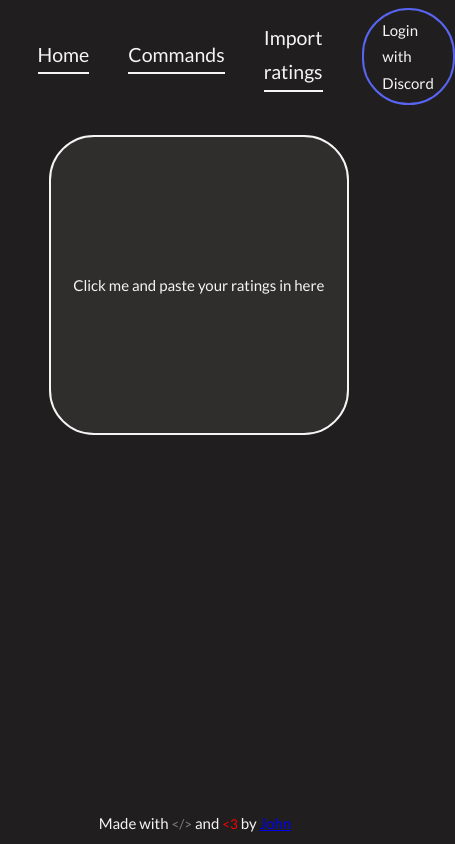
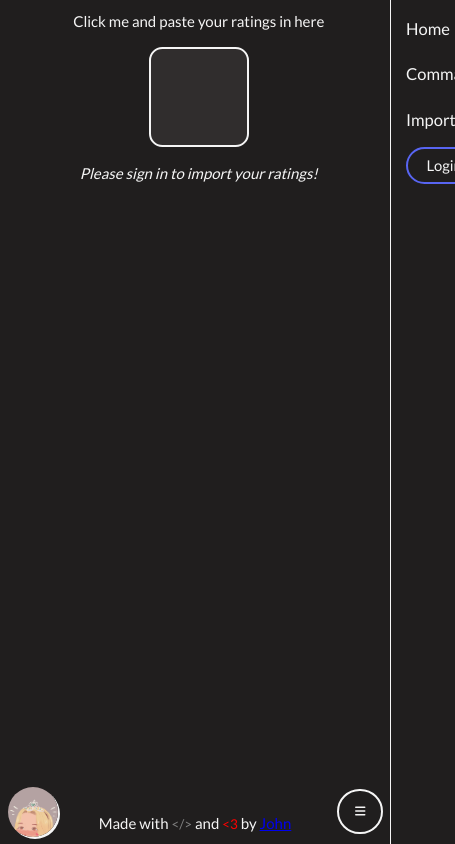
Before and after one commit to gowon-bot/gowon.ca, a React (Create React App) app: page /import-ratings in a window 390 px wide. Shown: the whole page, 455 px wide, since content can reach past the window. Built offline with nearby package versions, Linux system fonts and the light colour scheme; no server answers.

Commit message:
Make website mobile friendly

```diff
--- a/package.json
+++ b/package.json
@@ -4,6 +4,9 @@
   "private": true,
   "dependencies": {
     "@apollo/client": "^3.3.20",
+    "@fortawesome/fontawesome-svg-core": "^1.3.0",
+    "@fortawesome/free-solid-svg-icons": "^6.0.0",
+    "@fortawesome/react-fontawesome": "^0.1.17",
     "@reduxjs/toolkit": "^1.6.0",
     "@testing-library/jest-dom": "^5.11.4",
     "@testing-library/react": "^11.1.0",
--- a/src/components/Navbar/Navbar.scss
+++ b/src/components/Navbar/Navbar.scss
@@ -1,3 +1,5 @@
+$mobile-width: 40em;
+
 .Navbar {
   width: 100%;
   padding: 0.5em;
@@ -5,57 +7,117 @@
   display: flex;
   align-items: center;
 
-  .logo {
-    width: 50px;
-    height: 50px;
-    overflow: hidden;
-    border-radius: 50%;
-    box-shadow: 2px 2px var(--color-primary);
-
-    &:hover {
-      cursor: pointer;
-    }
-
-    &:active {
-      transform: translate(2px, 2px);
-      box-shadow: 0px 0px;
-    }
+  @media only screen and (max-width: $mobile-width) {
+    position: fixed;
+    width: 100vw;
+    bottom: 0;
+    justify-content: space-between;
   }
 
-  .navbar-item,
-  .menu-item {
-    margin-right: 2em;
-  }
-
-  .menu-item {
-    border-bottom: var(--color-primary) 2px solid;
-
-    &:hover {
-      border-color: #02bca1;
+  @media only screen and (min-width: $mobile-width) {
+    .navbar-item,
+    .menu-item {
+      margin-right: 2em;
     }
-  }
-
-  .push {
-    margin-left: auto;
   }
 }
 
-.logo-container {
+.menu-items {
+  width: 100%;
   display: flex;
-  align-items: center;
+
+  @media only screen and (max-width: $mobile-width) {
+    height: 100%;
+    width: 60%;
+    position: fixed;
+    right: 0;
+    top: 0;
+    border-left: 1px var(--color-primary) solid;
+
+    flex-direction: column;
+    background-color: var(--background-primary);
+    padding-top: 1rem;
+
+    transition: 0.3s ease-in-out;
+
+    &.closed {
+      transform: translateX(100%);
+    }
+
+    &.open {
+      transform: translateX(0%);
+    }
+  }
 }
 
 .menu-item,
 .menu-item:visited {
   color: var(--color-primary);
   text-decoration: none;
-  font-size: 1.3em;
+  padding: 0 1rem;
+  cursor: pointer;
+  border-bottom: var(--color-primary) 2px solid;
+  font-size: 1.2em;
+
+  &:not(.user-item):hover {
+    border-color: #02bca1;
+    color: #02bca1;
+  }
+
+  @media only screen and (max-width: $mobile-width) {
+    font-size: 1.1em;
+    border: none;
+    margin-bottom: 1em;
+  }
+}
+
+.user-item {
+  border: none;
+}
+
+.hamburger-button {
+  cursor: pointer;
+  height: 3rem;
+  width: 3rem;
+  position: relative;
+  font-size: 12px;
+
+  display: none;
+
+  @media only screen and (max-width: $mobile-width) {
+    display: block;
+  }
+
+  .lines {
+    font-size: 2em;
+    text-align: center;
+  }
+}
+
+.logo {
+  width: 50px;
+  height: 50px;
+  border-radius: 50%;
+  box-shadow: 2px 2px var(--color-primary);
 
   &:hover {
-    color: #02bca1;
+    cursor: pointer;
+  }
+
+  &:active {
+    transform: translate(2px, 2px);
+    box-shadow: 0px 0px;
   }
 }
 
 .grow {
-  flex-grow: 1;
+  @media only screen and (min-width: $mobile-width) {
+    flex-grow: 1;
+  }
 }
+
+.discord-login-button {
+  @media only screen and (max-width: $mobile-width) {
+    font-size: 0.9em;
+  }
+}
--- a/src/components/Navbar/Navbar.tsx
+++ b/src/components/Navbar/Navbar.tsx
@@ -1,10 +1,12 @@
-import React, { useState, useEffect } from "react";
+import React, { useState, useEffect, useRef } from "react";
 import "./Navbar.scss";
 import GowonLogo from "../../assets/gowonnies.png";
 import { useAppSelector } from "../../hooks";
 import { UserDisplay } from "./UserDisplay/UserDisplay";
 import { Link } from "react-router-dom";
 import { getDiscordAuthURL } from "../../helpers/discord";
+import { FontAwesomeIcon } from "@fortawesome/react-fontawesome";
+import { faBars } from "@fortawesome/free-solid-svg-icons";
 
 const toggleDarkMode = (state: boolean) => {
   document.body.classList.toggle("dark-mode", state);
@@ -14,6 +16,31 @@ const toggleDarkMode = (state: boolean) => {
 export const Navbar: React.FunctionComponent = () => {
   const token = useAppSelector((state) => state.token.value);
   const [useDarkMode, setUseDarkMode] = useState(false);
+  const drawerRef = useRef<HTMLDivElement | null>(null);
+
+  const openDrawer = () => {
+    drawerRef.current?.classList.toggle("open", true);
+    drawerRef.current?.classList.toggle("closed", false);
+  };
+
+  const closeDrawer = () => {
+    drawerRef.current?.classList.toggle("open", false);
+    drawerRef.current?.classList.toggle("closed", true);
+  };
+
+  useEffect(() => {
+    const eventCloseDrawer = (event: MouseEvent) => {
+      if (!drawerRef.current?.contains(event.target as Node)) {
+        closeDrawer();
+      }
+    };
+
+    document.addEventListener("mousedown", eventCloseDrawer);
+
+    return () => {
+      document.removeEventListener("mousedown", eventCloseDrawer);
+    };
+  }, []);
 
   useEffect(() => {
     const themePreference = localStorage.getItem("themePreference");
@@ -46,27 +73,38 @@ export const Navbar: React.FunctionComponent = () => {
         onClick={switchTheme}
       ></img>
 
-      <Link className="menu-item" to="/">
+      <button className="hamburger-button" onClick={openDrawer}>
+        <FontAwesomeIcon icon={faBars} />
+      </button>
+
+      <div className="menu-items closed" ref={drawerRef}>
+        <Link className="menu-item" to="/" onClick={closeDrawer}>
           Home
         </Link>
 
-      <Link className="menu-item" to="/commands">
+        <Link className="menu-item" to="/commands" onClick={closeDrawer}>
           Commands
         </Link>
 
-      <Link className="menu-item" to="/import-ratings">
+        <Link className="menu-item" to="/import-ratings" onClick={closeDrawer}>
           Import ratings
         </Link>
 
         <div className="grow"></div>
 
+        <div className="menu-item user-item">
           {token?.discord_user ? (
             <UserDisplay user={token.discord_user} />
           ) : (
-        <a className="button button-discord" href={getDiscordAuthURL()}>
+            <a
+              className="button button-discord discord-login-button"
+              href={getDiscordAuthURL()}
+            >
               Login with Discord
             </a>
           )}
         </div>
+      </div>
+    </div>
   );
 };
--- a/src/components/Navbar/UserDisplay/UserDisplay.scss
+++ b/src/components/Navbar/UserDisplay/UserDisplay.scss
@@ -3,7 +3,6 @@
   align-items: center;
 
   justify-self: end;
-  padding: 7px 10px;
   padding-right: 20px;
 
   .user {
--- a/src/pages/ImportRatingsPage/ImportRatingsDisplay/ImportRatingsDisplay.tsx
+++ b/src/pages/ImportRatingsPage/ImportRatingsDisplay/ImportRatingsDisplay.tsx
@@ -14,15 +14,16 @@ const IMPORT_RATINGS = gql`
   }
 `;
 
-export const ImportRatingsDisplay: React.FunctionComponent<ImportRatingsDisplayProps> =
-  ({ ratings }) => {
+export const ImportRatingsDisplay: React.FunctionComponent<
+  ImportRatingsDisplayProps
+> = ({ ratings }) => {
   const token = useAppSelector((state) => state.token.value);
 
-    const [importRatings, { loading, error, data }] =
-      useMutation(IMPORT_RATINGS);
+  const [importRatings, { loading, error, data }] = useMutation(IMPORT_RATINGS);
 
   const downloadRatings = () => {
-      const blob = new Blob([ratings]);
+    const BOM = new Uint8Array([0xef, 0xbb, 0xbf]);
+    const blob = new Blob([BOM, ratings]);
     const a = document.createElement("a");
     document.body.appendChild(a);
     a.style.display = "none";
--- a/src/pages/ImportRatingsPage/ImportRatingsPage.scss
+++ b/src/pages/ImportRatingsPage/ImportRatingsPage.scss
@@ -8,20 +8,35 @@
     margin-bottom: 1em;
     border: 2px var(--color-primary) solid;
     background: var(--background-lighter);
-    width: 300px;
-    height: 300px;
-    border-radius: 3em;
+    width: 100px;
+    height: 100px;
+    border-radius: 1em;
+    color: transparent;
+    -webkit-user-select: none; /* Safari */
+    -moz-user-select: none; /* Firefox */
+    -ms-user-select: none; /* IE10+/Edge */
+    user-select: none; /* Standard */
 
     display: flex;
     align-items: center;
     justify-content: center;
+    transition: 100ms;
 
     &:hover {
       cursor: pointer;
+    }
+
+    &:focus {
+      outline: none;
+      box-shadow: 2px 2px var(--gowon-green);
     }
 
     &.selected {
       border: 2px var(--gowon-green) dashed;
     }
   }
+
+  .reminder {
+    font-style: italic;
+  }
 }
--- a/src/pages/ImportRatingsPage/ImportRatingsPage.tsx
+++ b/src/pages/ImportRatingsPage/ImportRatingsPage.tsx
@@ -2,9 +2,10 @@ import React, { useState } from "react";
 import { ImportRatingsDisplay } from "./ImportRatingsDisplay/ImportRatingsDisplay";
 import { Page } from "../Page";
 import "./ImportRatingsPage.scss";
+import { useAppSelector } from "../../hooks";
 
 export const ImportRatingsPage: React.FunctionComponent = () => {
-  const [selected, setSelected] = useState(false);
+  const token = useAppSelector((state) => state.token.value);
   const [ratings, setRatings] = useState("");
 
   const handlePaste: React.ClipboardEventHandler<HTMLDivElement> = (event) => {
@@ -15,20 +16,15 @@ export const ImportRatingsPage: React.FunctionComponent = () => {
     setRatings(paste);
   };
 
-  const handleClick = () => setSelected(true);
-
   return (
     <div className="ImportRatingsPage" onPaste={handlePaste}>
       <Page title="Import ratings" centered={true}>
-        <div
-          onPaste={handlePaste}
-          onClick={handleClick}
-          className={`paste-zone ${selected ? "selected" : ""}`}
-        >
-          Click me and paste your ratings in here
-        </div>
-
+        <p>Click me and paste your ratings in here</p>
+        <input onPaste={handlePaste} className={`paste-zone`}></input>
         {ratings && <ImportRatingsDisplay ratings={ratings} />}
+        {!token && (
+          <p className="reminder">Please sign in to import your ratings!</p>
+        )}
       </Page>
     </div>
   );
```
Also changed, not shown: 1 other file (tests, documents, lock files or other folders). Lines whose indentation alone changed are shown as unchanged.
